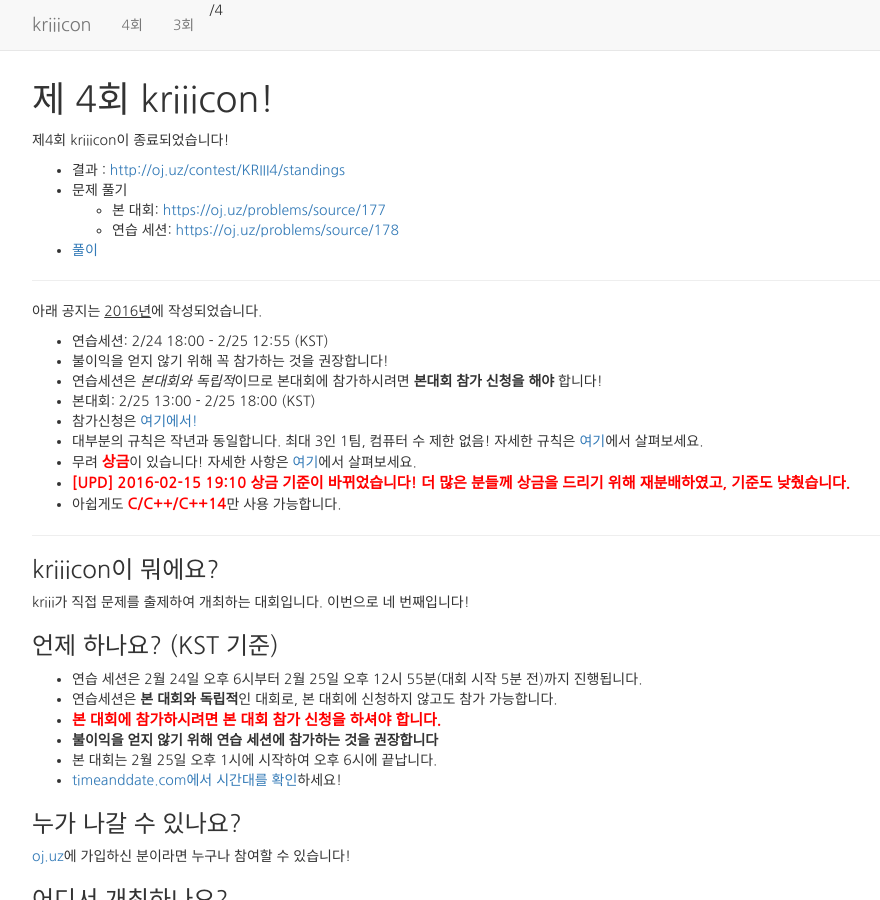
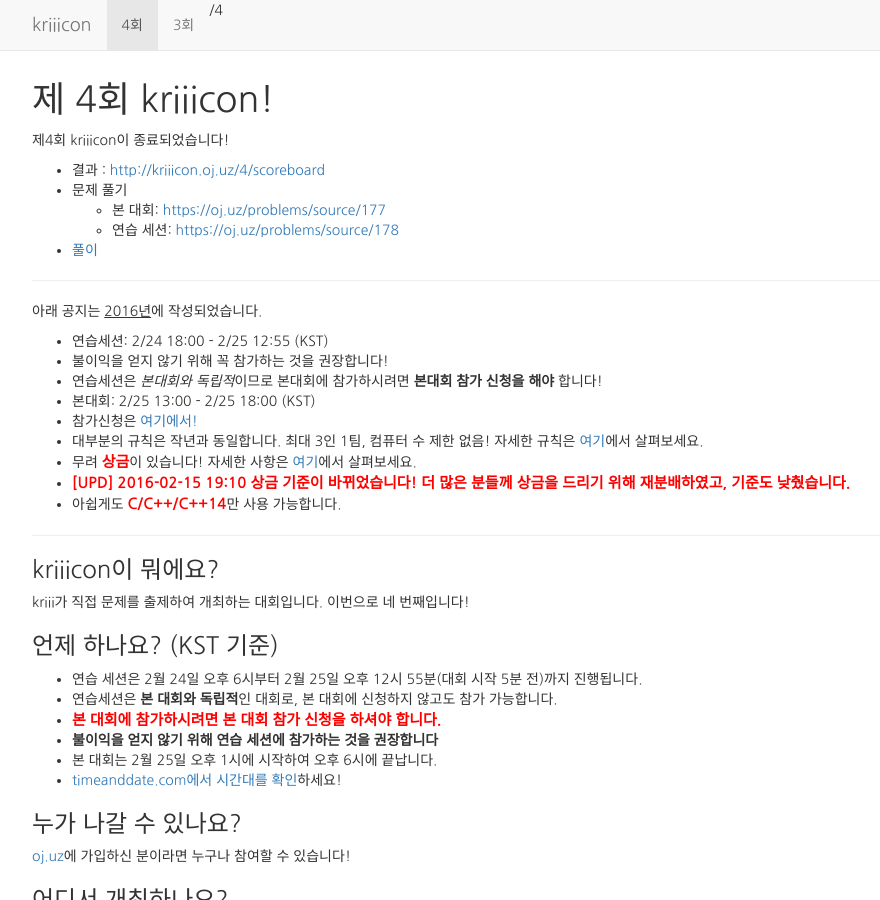
Before and after one commit to ojuz/kriiicon, a Jekyll site: the page built from contests/4/index.md, in a window 1280 px wide and 900 px high. Shown: the whole window, without its empty margins (38-918 px from the left). Built offline with Jekyll 4.4.1, drawn with Linux system fonts in a browser that asks for light colours; nearby versions of some CDN libraries; our own code applies the rules of GitHub Pages for plain Markdown files.

Commit message:
change link to scoreboard

```diff
--- a/_layouts/default.html
+++ b/_layouts/default.html
@@ -45,8 +45,8 @@
         <div id="navbar" class="collapse navbar-collapse">
           <ul class="nav navbar-nav">
             {{ page.url }}
-            <li{% if page.url == "/4.html" %} class="active"{% endif %}><a href="/4">4회</a></li>
-            <li{% if page.url == "/3.html" %} class="active"{% endif %}><a href="/3">3회</a></li>
+            <li{% if page.url == "/4" %} class="active"{% endif %}><a href="/4">4회</a></li>
+            <li{% if page.url == "/3" %} class="active"{% endif %}><a href="/3">3회</a></li>
           </ul>
         </div><!--/.nav-collapse -->
       </div>
--- a/contests/4/index.md
+++ b/contests/4/index.md
@@ -11,7 +11,7 @@ permalink: /4
 
 제4회 kriiicon이 종료되었습니다!
 
-* 결과 : [http://oj.uz/contest/KRIII4/standings](http://oj.uz/contest/KRIII4/standings)
+* 결과 : [http://kriiicon.oj.uz/4/scoreboard](http://kriiicon.oj.uz/4/scoreboard)
 * 문제 풀기
   * 본 대회: [https://oj.uz/problems/source/177](https://oj.uz/problems/source/177)
   * 연습 세션: [https://oj.uz/problems/source/178](https://oj.uz/problems/source/178)
```
Also changed, not shown: contests/3/index.md (+3 -1 lines).
